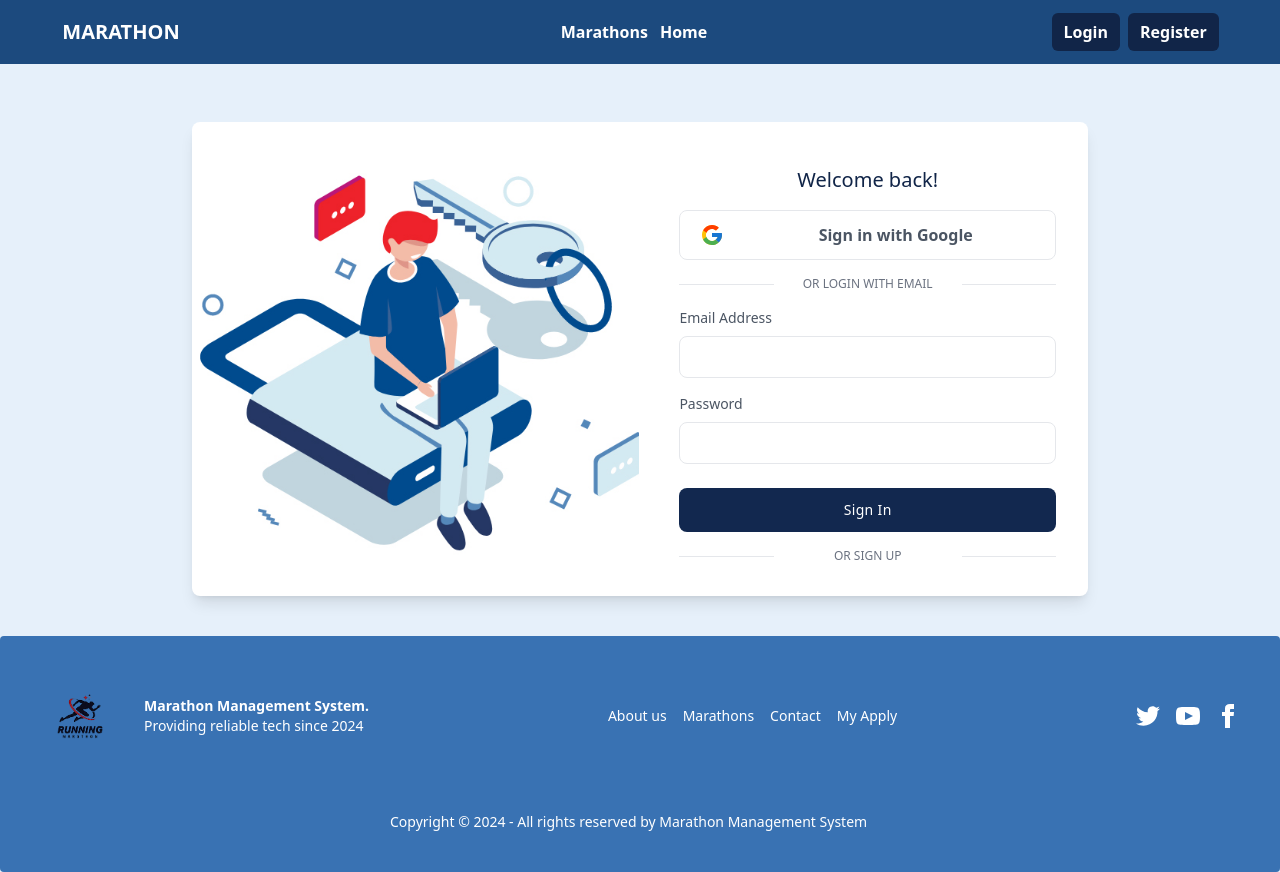
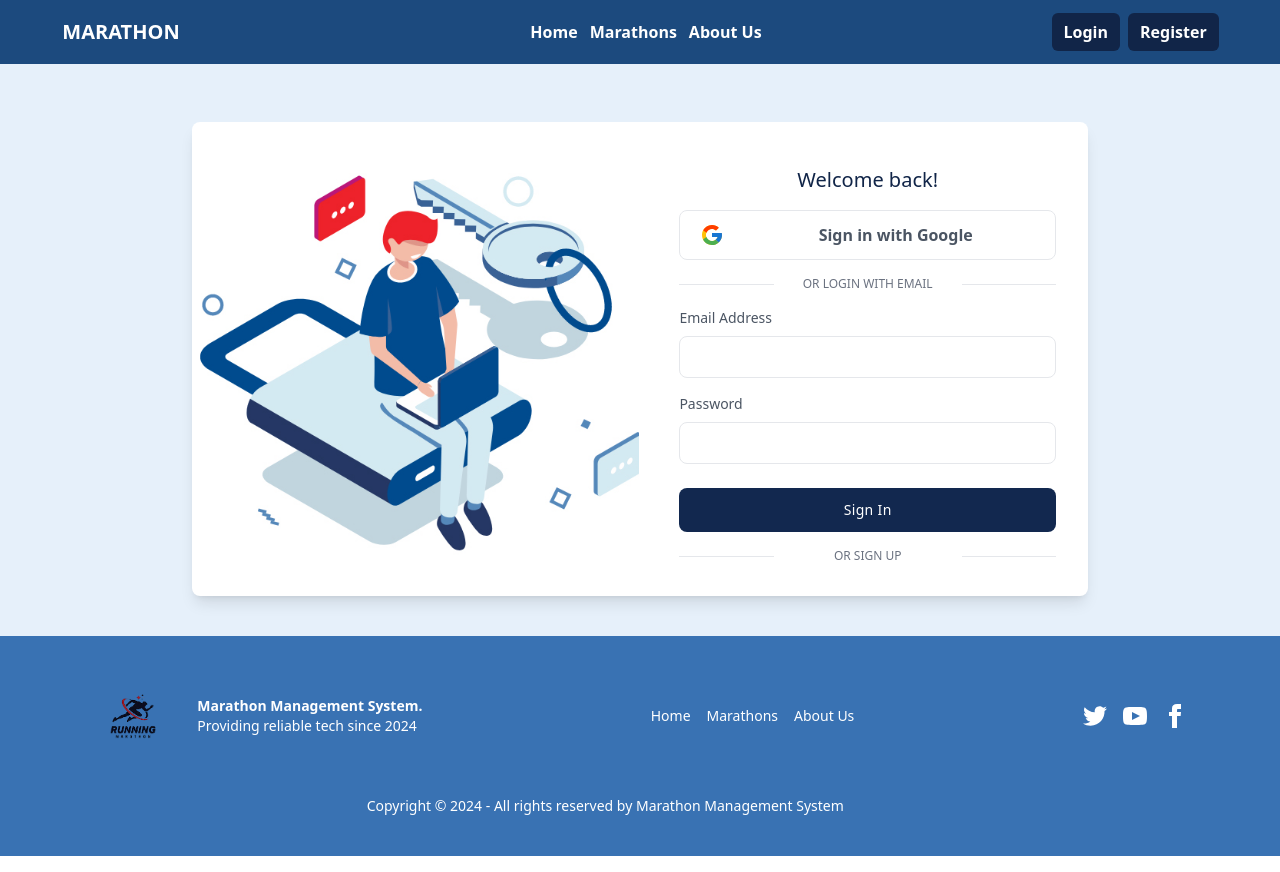
Before and after one commit to Imranul-hassan/marathon-management-client, a React (Vite) app: page /login in a window 1280 px wide. Built offline with nearby package versions, Linux system fonts and the light colour scheme; no server answers.

Commit message:
Added about us page

```diff
--- a/src/components/Footer.jsx
+++ b/src/components/Footer.jsx
@@ -6,8 +6,8 @@ import { AuthContext } from "../provider/AuthProvider";
 const Footer = () => {
     const { user } = useContext(AuthContext)
     return (
-        <div>
-            <footer className="footer bg-[#3972b3] text-white rounded p-10 flex flex-wrap justify-between items-center">
+        <div className="bg-[#3972b3] text-white">
+            <footer className="footer w-11/12 mx-auto rounded p-10 flex flex-wrap justify-between items-center">
                 {/* Left Section */}
                 <aside className="flex items-center space-x-4">
                     <div className="w-20 text-white">
@@ -21,10 +21,11 @@ const Footer = () => {
                 </aside>
 
                 <nav className="grid grid-flow-col gap-4">
-                    <Link to="/" className="link link-hover">About us</Link>
+                    <Link to="/" className="link link-hover">Home</Link>
                     <Link to="/all-marathon" className="link link-hover">Marathons</Link>
-                    <a className="link link-hover">Contact</a>
-                    <Link to={`/my-apply/${user?.email}`}>My Apply </Link>
+                    <Link to="/about-us" className="link link-hover">About Us</Link>
+
+
                 </nav>
                 <nav>
                     <div className="grid grid-flow-col gap-4">
@@ -64,7 +65,7 @@ const Footer = () => {
                     </div>
                 </nav>
 
-                <aside className="w-5/12 mt-4 text-center mx-auto ">
+                <aside className="w-6/12 text-center mx-auto ">
                     <p>
                         Copyright © {new Date().getFullYear()} - All rights reserved by Marathon Management System
                     </p>
--- a/src/components/Navbar.jsx
+++ b/src/components/Navbar.jsx
@@ -28,10 +28,10 @@ const Navbar = ({ isDarkMode, toggleTheme, handleCheckboxChange }) => {
           <ul
             tabIndex={0}
             className="menu menu-sm dropdown-content z-50 bg-[#2c598d] rounded-box mt-3 w-52 p-2 shadow">
-            <li> <Link to="/all-marathon">Marathons</Link></li>
             <li>
               <Link to='/'>Home</Link>
             </li>
+            <li> <Link to="/all-marathon">Marathons</Link></li>
             <li>
               <Link to='/add-marathon'>Add Marathon</Link>
             </li>
@@ -61,8 +61,10 @@ const Navbar = ({ isDarkMode, toggleTheme, handleCheckboxChange }) => {
                 </div>
               ) :
               (<div>
+                <NavLink to="/"><span className="m-3">Home</span></NavLink>
                 <NavLink to="/all-marathon">Marathons</NavLink>
-                <NavLink to="/"><span className="m-3">Home</span></NavLink>
+                <NavLink to="/about-us"><span className="ml-3">About Us</span></NavLink>
+
               </div>
               )
           }
--- /dev/null
+++ b/src/pages/AboutUs.jsx
@@ -0,0 +1,36 @@
+import banner from "../assets/marathon.jpg"
+const AboutUs = () => {
+    return (
+        <div className="w-10/12 mx-auto my-3">
+            <div className="w-10/12 mx-auto text-center ">
+                <h3 className="font-bold text-xl">About Us</h3>
+                <h1 className="font-semibold text-2xl md:text-4xl my-3 ">Connecting Communities Through Marathons</h1>
+                <p>At Marathon Management System, we connect organizers and participants to foster unity and promote healthy lifestyles. Our seamless platform helps build stronger communities through marathons.</p>
+            </div>
+            <div className="md:flex my-10">
+                <div className="md:w-1/2 pr-4 ">
+                    <div className="md:flex-col  animate__animated animate__bounce">
+                        <div className="bg-gradient-to-r from-purple-200 via-indigo-300 to-blue-400 rounded-md shadow-lg p-3">
+                            <h1 className="font-bold text-lg  ">Our Mission</h1>
+                            <p>Our mission is to empower organizers and participants with a user-friendly platform, bridging planning and participation. We inspire fitness goals and create unforgettable marathon experiences.</p>
+                        </div>
+                        <div className="bg-gradient-to-r from-purple-200 via-indigo-300 to-blue-400 rounded-md shadow-lg p-3 my-5">
+                            <h1 className="font-bold text-lg">Why Choose Us?</h1>
+                            <p>Choose us for an intuitive, secure platform offering comprehensive features like event creation, countdowns, and participant management. We're committed to fostering a vibrant running community.</p>
+                        </div>
+                        <div className="bg-gradient-to-r from-purple-200 via-indigo-300 to-blue-400 rounded-md shadow-lg p-3">
+                            <h1 className="font-bold text-lg">What We Offer</h1>
+                            <p>We offer organizers tools to easily create and manage marathon events while tracking registrations. Participants can explore, sign up, and manage their registrations effortlessly.</p>
+                        </div>
+                    </div>
+                </div>
+
+                <div className="md:w-1/2">
+                    <img className="h-full rounded-lg" src={banner} alt="" />
+                </div>
+            </div>
+        </div>
+    );
+};
+
+export default AboutUs;
--- a/src/routes/router.jsx
+++ b/src/routes/router.jsx
@@ -13,6 +13,7 @@ import MarathonDetails from "../pages/MarathonDetails";
 import UpdateMyMarathon from "../components/UpdateMyMarathon";
 import UpdateMyApply from "../components/UpdateMyApply";
 import MarathonRegistration from "../components/MarathonRegistration";
+import AboutUs from "../pages/AboutUs";
 
 
 const router = createBrowserRouter([
@@ -24,6 +25,10 @@ const router = createBrowserRouter([
         path: '/',
         element: <Home></Home>,
         loader: () => fetch(` https://marathon-management-server-zeta.vercel.app/marathon`)
+      },
+      {
+        path: '/about-us',
+        element: <AboutUs></AboutUs>
       },
       {
         path: '/login',
```
Also changed, not shown: src/assets/marathon-logo.jpg (deleted), src/assets/marathon.jpg.
